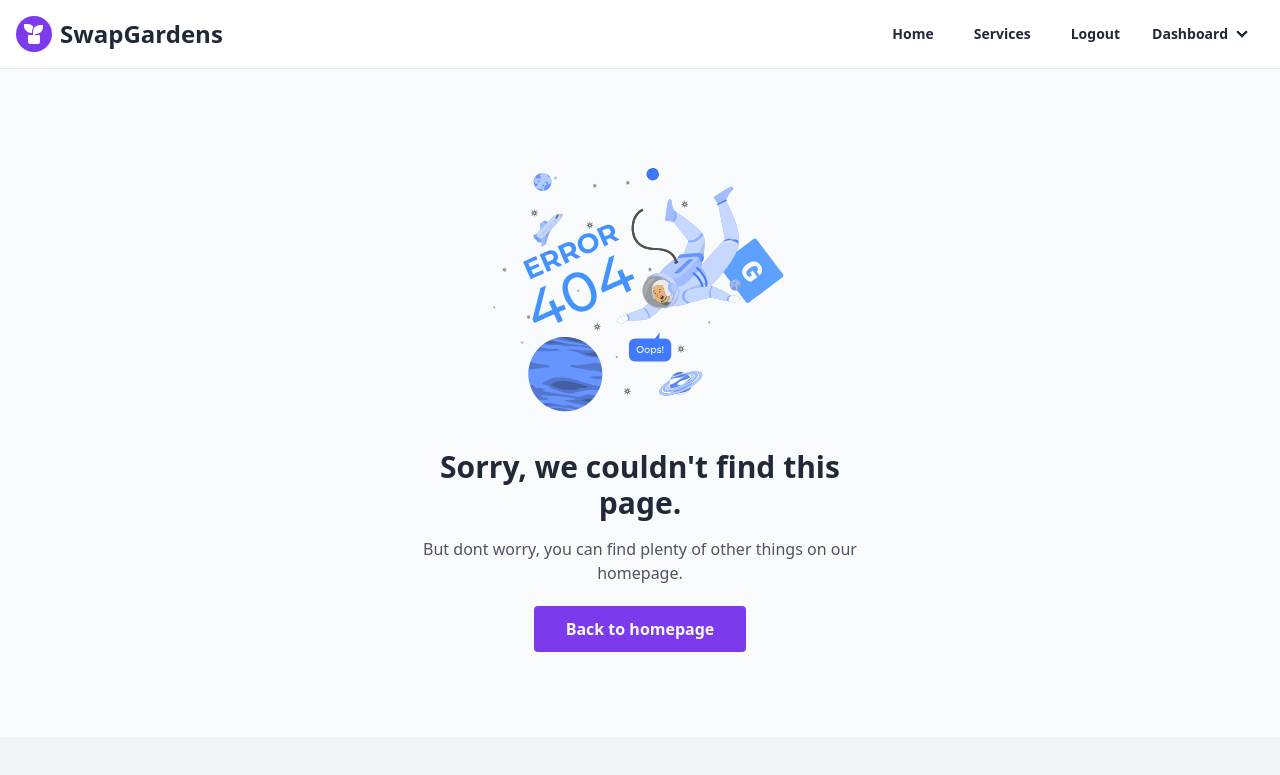
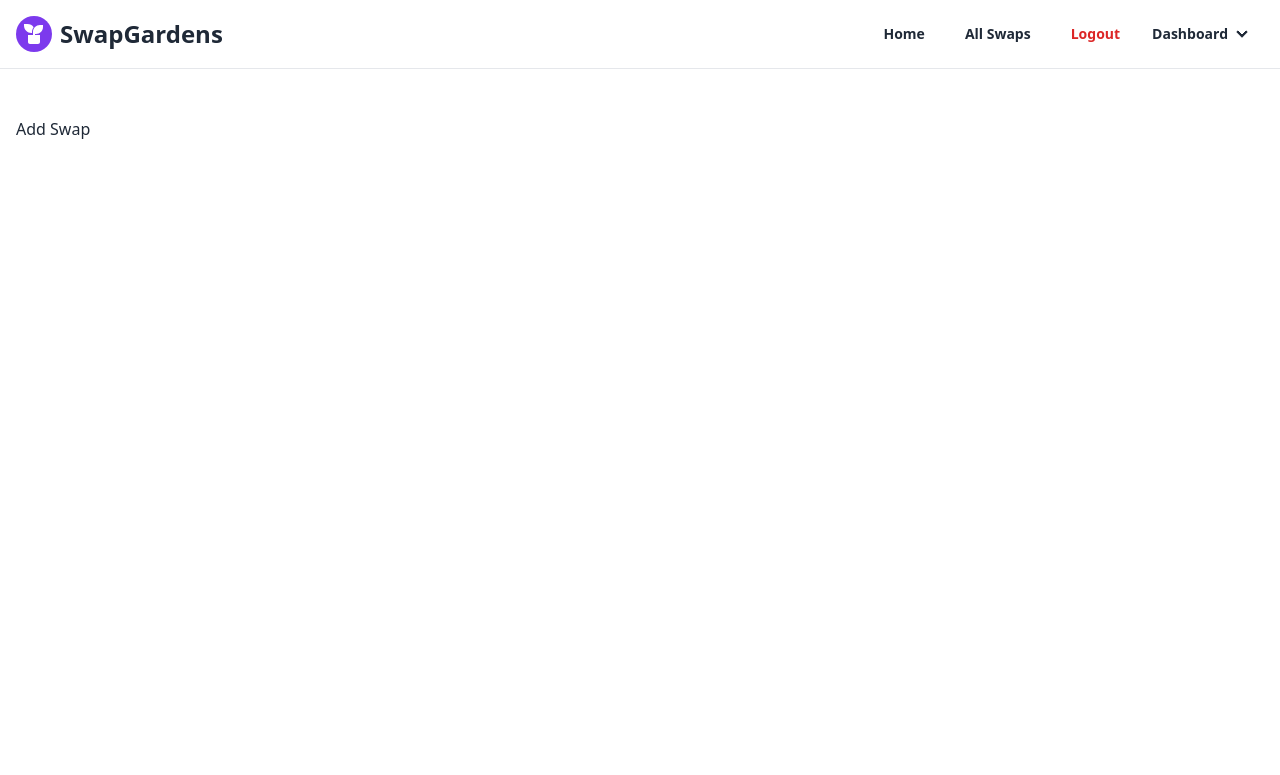
Before and after one commit to mdsejan/swap-gardens-client, a React (Vite) app: page /add-swap in a window 1280 px wide. Shown: the top 775 px of the page. Built offline with nearby package versions, Linux system fonts and the light colour scheme; no server answers; sample sign-in values are in the browser's storage.

Commit message:
all routes added

```diff
--- a/src/components/layout/Navbar.jsx
+++ b/src/components/layout/Navbar.jsx
@@ -18,8 +18,8 @@ const Navbar = () => {
         </NavLink>
       </li>
       <li>
-        <NavLink to="/services" className="mr-2">
-          Services
+        <NavLink to="/all-swaps" className="mr-2">
+          All Swaps
         </NavLink>
       </li>
       {!user ? (
@@ -33,7 +33,7 @@ const Navbar = () => {
           <li>
             <button
               onClick={handleLogOut}
-              className="hover:bg-transparent font-semibold"
+              className="hover:bg-transparent text-red-600 hover:text-red-800 font-bold"
             >
               Logout
             </button>
@@ -43,18 +43,18 @@ const Navbar = () => {
               <summary>Dashboard</summary>
               <ul className="p-1 w-36">
                 <li>
-                  <NavLink to="/my-services" className="mr-2">
-                    My-services
+                  <NavLink to="/add-swap" className="mr-2">
+                    Add Swap
                   </NavLink>
                 </li>
                 <li>
-                  <NavLink to="/add-service" className="mr-2">
-                    Add-services
+                  <NavLink to="/my-swaps" className="mr-2">
+                    My Swaps
                   </NavLink>
                 </li>
                 <li>
-                  <NavLink to="/my-schedules" className="mr-2">
-                    My-schedules
+                  <NavLink to="/my-schedule" className="mr-2">
+                    My Schedules
                   </NavLink>
                 </li>
               </ul>
--- a/src/pages/AddService.jsx
+++ b/src/pages/AddSwap/AddSwap.jsx
@@ -1,9 +1,9 @@
-const AddService = () => {
+const AddSwap = () => {
   return (
     <div className="min-h-[110vh] max-w-screen-2xl mx-auto px-4 py-12">
-      <h2>AddService</h2>
+      <h2>Add Swap</h2>
     </div>
   );
 };
 
-export default AddService;
+export default AddSwap;
--- /dev/null
+++ b/src/pages/AllSwaps/AllSwaps.jsx
@@ -0,0 +1,9 @@
+const AllSwaps = () => {
+  return (
+    <div className="min-h-[110vh] max-w-screen-2xl mx-auto px-4 py-12">
+      <h2>AllSwaps</h2>
+    </div>
+  );
+};
+
+export default AllSwaps;
--- /dev/null
+++ b/src/pages/MySchedule/MySchedule.jsx
@@ -0,0 +1,9 @@
+const MySchedule = () => {
+  return (
+    <div className="min-h-[110vh] max-w-screen-2xl mx-auto px-4 py-12">
+      <h2>My Schedule</h2>
+    </div>
+  );
+};
+
+export default MySchedule;
--- a/src/pages/Services.jsx
+++ b/src/pages/MySwaps/MySwaps.jsx
@@ -1,9 +1,9 @@
-const Services = () => {
+const MySwaps = () => {
   return (
     <div className="min-h-[110vh] max-w-screen-2xl mx-auto px-4 py-12">
-      <h2>Services</h2>
+      <h2>My Swaps</h2>
     </div>
   );
 };
 
-export default Services;
+export default MySwaps;
--- /dev/null
+++ b/src/pages/SwapDetails/SwapDetails.jsx
@@ -0,0 +1,9 @@
+const SwapDetails = () => {
+  return (
+    <div className="min-h-[110vh] max-w-screen-2xl mx-auto px-4 py-12">
+      <h2>SwapDetails</h2>
+    </div>
+  );
+};
+
+export default SwapDetails;
--- a/src/routes/index.jsx
+++ b/src/routes/index.jsx
@@ -1,12 +1,15 @@
 import { createBrowserRouter } from "react-router-dom";
 import MainLayoutes from "../components/layout/MainLayoutes";
-import Services from "../pages/Services";
-import AddService from "../pages/AddService";
 import Error from "../components/layout/Error";
 import Home from "../pages/Home/Home";
 import Register from "../pages/Register";
 import Login from "../pages/Login";
 import PrivateRoute from "./PrivateRoute";
+import AllSwaps from "../pages/AllSwaps/AllSwaps";
+import SwapDetails from "../pages/SwapDetails/SwapDetails";
+import MySchedule from "../pages/MySchedule/MySchedule";
+import AddSwap from "../pages/AddSwap/AddSwap";
+import MySwaps from "../pages/MySwaps/MySwaps";
 
 const routes = createBrowserRouter([
   {
@@ -19,16 +22,40 @@ const routes = createBrowserRouter([
         element: <Home></Home>,
       },
       {
-        path: "services",
+        path: "all-swaps",
+        element: <AllSwaps></AllSwaps>,
+      },
+      {
+        path: "swap/:id",
         element: (
           <PrivateRoute>
-            <Services></Services>
+            <SwapDetails></SwapDetails>
           </PrivateRoute>
         ),
       },
       {
-        path: "add-service",
-        element: <AddService></AddService>,
+        path: "add-swap",
+        element: (
+          <PrivateRoute>
+            <AddSwap></AddSwap>
+          </PrivateRoute>
+        ),
+      },
+      {
+        path: "my-swaps",
+        element: (
+          <PrivateRoute>
+            <MySwaps></MySwaps>
+          </PrivateRoute>
+        ),
+      },
+      {
+        path: "my-schedule",
+        element: (
+          <PrivateRoute>
+            <MySchedule></MySchedule>
+          </PrivateRoute>
+        ),
       },
       {
         path: "login",
```
